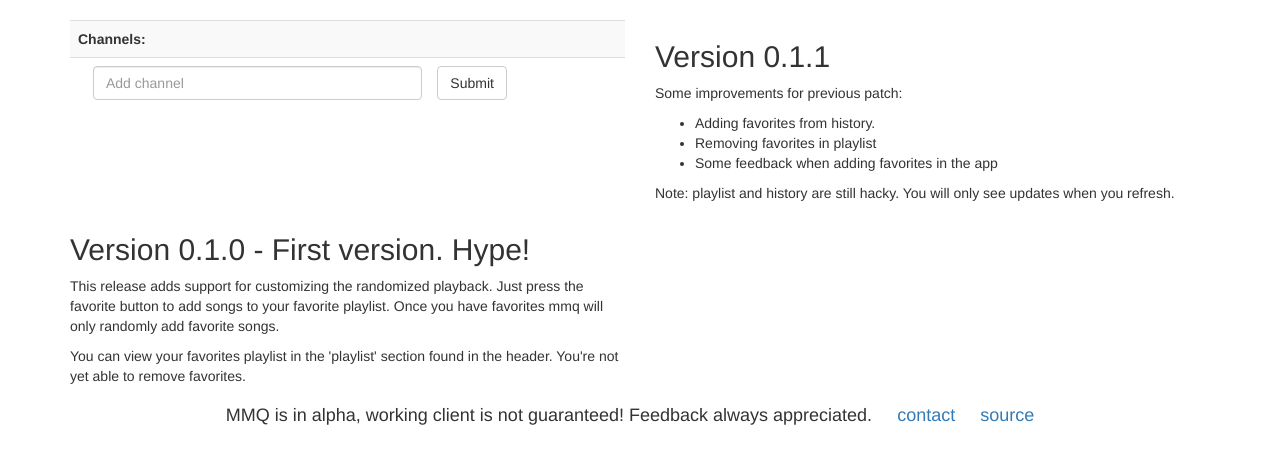
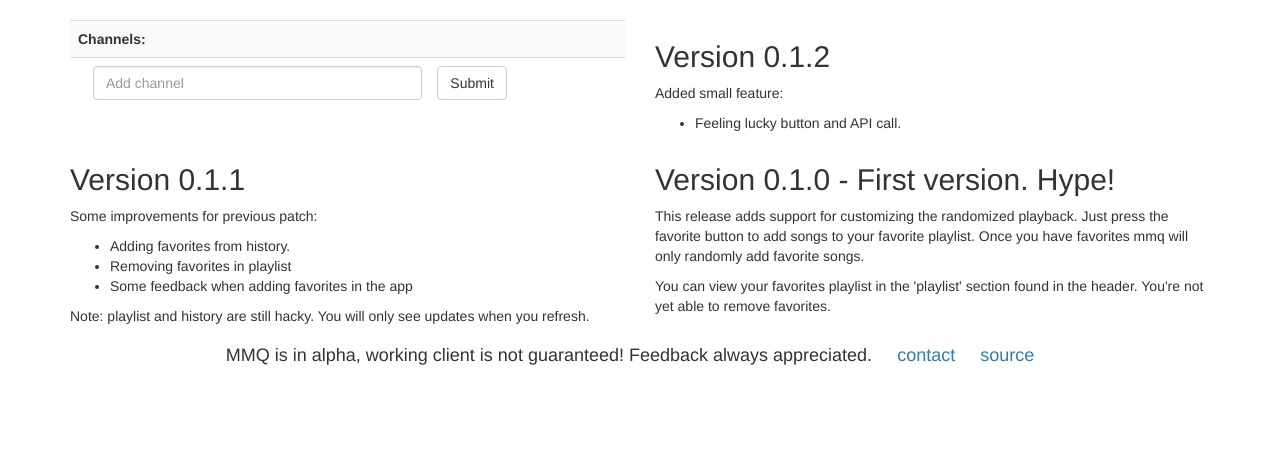
Before and after one commit to jjmartens/mmq, a Flask app: page / in a window 1280 px wide. Shown: the part 52-516 px from the top of the page. Run offline with Flask 2, Linux system fonts and the light colour scheme; data that the repository does not hold is empty; parts of the project's set-up code (start-up, migrations or seed data) failed here and were passed over; some libraries are stand-ins or nearby versions.

Commit message:
update releasenotes

```diff
--- a/templates/index.html
+++ b/templates/index.html
@@ -41,6 +41,16 @@
           </tr>
           </table>
         </div>
+        <div class="col-xs-12 col-md-6">
+            <h2>Version 0.1.2 </h2>
+            <p>
+                Added small feature:
+                <ul>
+                    <li>Feeling lucky button and API call.</li>
+                </ul>
+            </p>
+        </div>
+
         <div class="col-xs-12 col-md-6">
             <h2>Version 0.1.1 </h2>
             <p>
```
